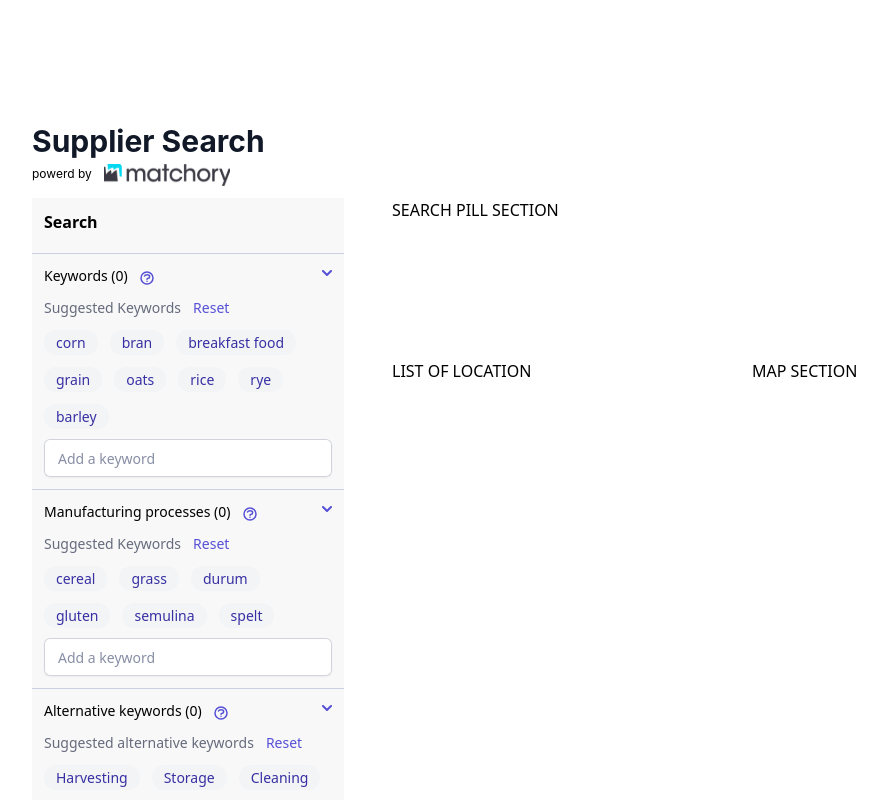
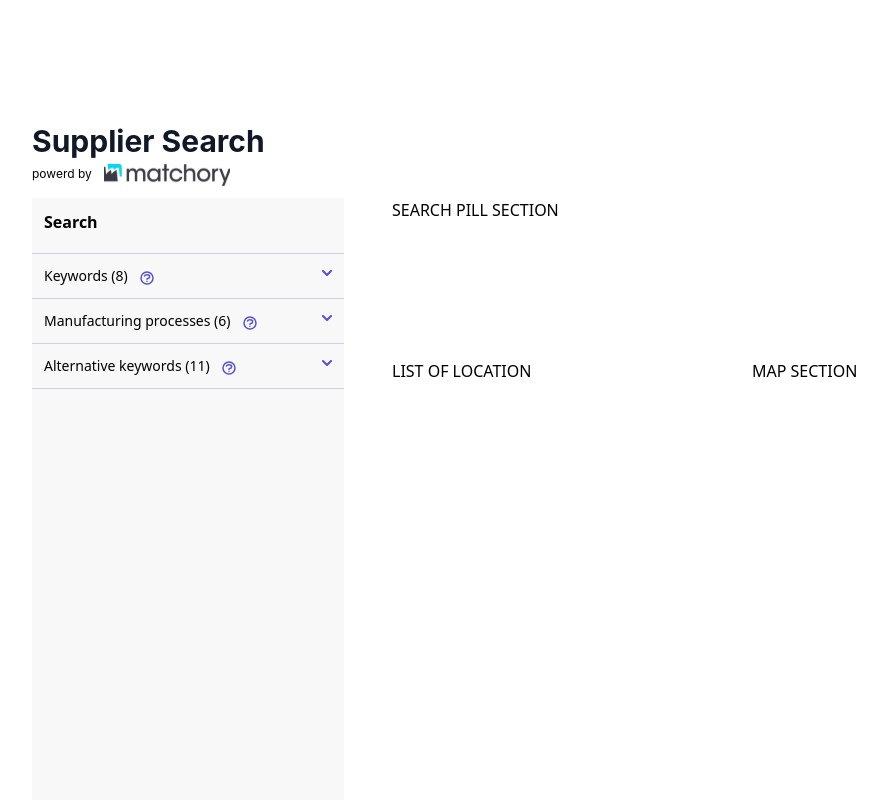
Before and after one commit to IamGiel/typescript-build-system, a React app: page /matchory in a window 1280 px wide. Shown: the top 800 px of the page, without its empty margins (87-974 px from the left). Built offline with nearby package versions, Linux system fonts and the light colour scheme.

Commit message:
working search sections

```diff
--- a/src/shared/matchory/MatchorySearch.tsx
+++ b/src/shared/matchory/MatchorySearch.tsx
@@ -8,12 +8,58 @@ type MatchorySearch = {
 };
 
 export const MatchorySearch = ({ title }: MatchorySearch) => {
+  const keywords = [
+    { name: 'corn', isSelected: true },
+    { name: 'bran', isSelected: true },
+    { name: 'breakfast food', isSelected: true },
+    { name: 'grain', isSelected: true },
+    { name: 'oats', isSelected: true },
+    { name: 'rice', isSelected: true },
+    { name: 'rye', isSelected: true },
+    { name: 'barley', isSelected: true },
+  ];
+  const mfgs = [
+    { name: 'cereal', isSelected: true },
+    { name: 'grass', isSelected: true },
+    { name: 'durum', isSelected: true },
+    { name: 'gluten', isSelected: true },
+    { name: 'semolina', isSelected: true },
+    { name: 'spelt', isSelected: true },
+  ];
+  const sections = {
+    keyword: 'KEYWORDS',
+    alternative: 'ALTERNATIVE_KEYWORDS',
+    mfgprocess: 'MANUFACTURING_PROCESSES',
+  };
+
+  const alternatives = [
+    { name: 'Harvesting', isSelected: true },
+    { name: 'Storage', isSelected: true },
+    { name: 'Cleaning', isSelected: true },
+    { name: 'Conditioning', isSelected: true },
+    { name: 'Bending', isSelected: true },
+    { name: 'Grinding', isSelected: true },
+    { name: 'Scrap Phase', isSelected: true },
+    { name: 'Sieving', isSelected: true },
+    { name: 'Packing', isSelected: true },
+    { name: 'Destoner', isSelected: true },
+    { name: 'Trieur', isSelected: true },
+  ];
   const [openKeyWords, setOpenKeyWords] = useState(false);
-  const [selectedKeyWords, setSelectedKeyWords] = useState([]);
-  const [selectedMfgProcesses, setSelectedMfgProcesses] = useState([]);
-  const [selectedAlternatives, setSelectedAlternatives] = useState([]);
+  const [openMfgs, setOpenMfgs] = useState(false);
+  const [openAlternatives, setOpenAlternatives] = useState(false);
+
+  const [selectedKeyWords, setSelectedKeyWords] = useState(keywords);
+  const [selectedMfgProcesses, setSelectedMfgProcesses] = useState(mfgs);
+  const [selectedAlternatives, setSelectedAlternatives] =
+    useState(alternatives);
+
+  const [newKeyword, setNewKeyword] = useState('');
+  const [newMfgsKeyWord, setnewMfgsKeyWord] = useState('');
+  const [newAlternativeKeyword, setnewAlternativeKeyword] = useState('');
 
   const handleBtnSelectKeyWords = (index, sectionName) => {
+    console.log('what is section name ', sectionName);
     const sectionStateMap = {
       [sections.keyword]: [selectedKeyWords, setSelectedKeyWords],
       [sections.mfgprocess]: [selectedMfgProcesses, setSelectedMfgProcesses],
@@ -22,56 +68,85 @@ export const MatchorySearch = ({ title }: MatchorySearch) => {
 
     const [selectedState, setSelectedState] = sectionStateMap[sectionName];
 
-    if (selectedState.includes(index)) {
-      setSelectedState(selectedState.filter((item) => item !== index));
-    } else {
-      setSelectedState([...selectedState, index]);
+    // Create a copy of the selected state array
+    const updatedState = [...selectedState];
+
+    // Get the selected keyword object
+    const selectedKeyword = updatedState[index];
+
+    console.log('selected key word here ', selectedKeyword);
+
+    // Toggle the isSelected property of the selected keyword
+    selectedKeyword.isSelected = !selectedKeyword.isSelected;
+
+    // Update the state with the modified array
+    setSelectedState(updatedState);
+  };
+
+  const handleKeyDown = (e, sectionName) => {
+    console.log('e here ', e, sectionName);
+    if (e.key === 'Enter') {
+      if (sectionName === sections.keyword) {
+        handleAddKeyword();
+      }
+      if (sectionName === sections.mfgprocess) {
+        handleAddedMfgs();
+      }
+      if (sectionName === sections.alternative) {
+        handleAddAlternative();
+      }
     }
   };
 
-  const sections = {
-    keyword: 'KEYWORDS',
-    alternative: 'ALTERNATIVE_KEYWORDS',
-    mfgprocess: 'MANUFACTURING_PROCESSES',
+  const handleAddKeyword = () => {
+    console.log('handling add keyword');
+    if (newKeyword.trim() === '') return; // Ignore empty input
+
+    const updatedKeywords = [
+      ...selectedKeyWords,
+      { name: newKeyword, isSelected: true },
+    ];
+
+    setSelectedKeyWords(updatedKeywords);
+    setNewKeyword(''); // Reset the input field
   };
 
-  const keywords = [
-    'corn',
-    'bran',
-    'breakfast food',
-    'grain',
-    'oats',
-    'rice',
-    'rye',
-    'barley',
+  const handleAddedMfgs = () => {
+    if (newMfgsKeyWord.trim() === '') return; // Ignore empty input
+
+    const updatedKeywords = [
+      ...selectedMfgProcesses,
+      { name: newMfgsKeyWord, isSelected: true },
     ];
 
-  const mfgs = ['cereal', 'grass', 'durum', 'gluten', 'semulina', 'spelt'];
+    setSelectedMfgProcesses(updatedKeywords);
+    setnewMfgsKeyWord(''); // Reset the input field
+  };
 
-  const alternatives = [
-    'Harvesting',
-    'Storage',
-    'Cleaning',
-    'Conditioning',
-    'Bending',
-    'Grinding',
-    'Scrap Phase',
-    'Sieving',
-    'Packing',
-    'Destoner',
-    'Trieur',
+  const handleAddAlternative = () => {
+    if (newAlternativeKeyword.trim() === '') return; // Ignore empty input
+
+    const updatedKeywords = [
+      ...selectedAlternatives,
+      { name: newAlternativeKeyword, isSelected: true },
     ];
+
+    setSelectedAlternatives(updatedKeywords);
+    setnewAlternativeKeyword(''); // Reset the input field
+  };
 
   return (
     <div className="matchory-search-container flex flex-col min-h-[658px] w-[312px] bg-[#F8F8F8]">
       <div className="title-section flex p-[12px] h-[56px] text-[16px] font-[700] border-b-[1px] border-[#CBD1E2]">
         {title}
       </div>
+
       <div className="keyword-section items-center gap-[12px] p-[12px] border-b-[1px] border-[#CBD1E2]">
         <div className="section-opener  flex justify-between">
           <div className="right-divs flex items-center">
             <span className="font-inter font-[500] text-[14px] leading-[20px] mr-3">
-              Keywords ({selectedKeyWords.length})
+              Keywords (
+              {selectedKeyWords.filter((item) => item.isSelected).length})
             </span>
             <img
               className="infocircle pt-[4px] mr-3 cursor-pointer"
@@ -88,6 +163,7 @@ export const MatchorySearch = ({ title }: MatchorySearch) => {
             />
           </div>
         </div>
+        {openKeyWords && (
           <div className="keywords-list-container flex flex-col">
             <div className="sec-sub-header flex flex-row gap-[12px] mt-[12px] mb-[12px]">
               <div className="flex">
@@ -102,21 +178,21 @@ export const MatchorySearch = ({ title }: MatchorySearch) => {
               </div>
             </div>
             <div className="keywords-lists flex flex-wrap gap-[12px]">
-            {keywords &&
-              keywords.map((items, idx) => (
+              {selectedKeyWords &&
+                selectedKeyWords.map((item, idx) => (
                   <div className="button-container flex gap-[12px]" key={idx}>
+                    {item.isSelected && (
                       <button
                         className={`whitespace-nowrap text-[#3730A3] text-[14px] font-[500] font-inter rounded-[12px] px-[12px] py-[2px] ${
-                      selectedKeyWords.includes(idx)
-                        ? 'bg-[#E0E7FF]'
-                        : 'bg-[#F3F4F6]'
+                          item.isSelected ? 'bg-[#E0E7FF]' : 'bg-[#F3F4F6]'
                         }`}
                         onClick={() =>
                           handleBtnSelectKeyWords(idx, sections.keyword)
                         }
                       >
-                    {items}
+                        {item.name}
                       </button>
+                    )}
                   </div>
                 ))}
             </div>
@@ -127,18 +203,24 @@ export const MatchorySearch = ({ title }: MatchorySearch) => {
                   name="first-name"
                   id="first-name"
                   placeholder="Add a keyword"
+                  value={newKeyword}
+                  onChange={(e) => setNewKeyword(e.target.value)}
+                  onKeyDown={(evt) => handleKeyDown(evt, sections.keyword)}
                   autoComplete="given-name"
                   className="block w-full rounded-md border-1 px-3.5 py-2 text-[#878EA5] h-[38px] text-[14px] font-[500] shadow-sm ring-1 ring-inset ring-gray-300 placeholder:text-[#878EA5] focus:ring-2 focus:ring-inset focus:ring-indigo-600 sm:text-sm sm:leading-6"
                 />
               </div>
             </div>
           </div>
+        )}
       </div>
+
       <div className="manufacturing-process-section items-center gap-[12px] p-[12px] border-b-[1px] border-[#CBD1E2]">
         <div className="section-opener  flex justify-between">
           <div className="right-divs flex items-center">
             <span className="font-inter font-[500] text-[14px] leading-[20px] mr-3">
-              Manufacturing processes ({selectedMfgProcesses.length})
+              Manufacturing processes (
+              {selectedMfgProcesses.filter((item) => item.isSelected).length})
             </span>
             <img
               className="infocircle pt-[4px] mr-3 cursor-pointer"
@@ -149,17 +231,18 @@ export const MatchorySearch = ({ title }: MatchorySearch) => {
           <div className="chevron-container">
             <img
               className="infocircle pt-[4px] cursor-pointer"
-              src={openKeyWords ? chevronUp : chevronDown}
+              src={openMfgs ? chevronUp : chevronDown}
               alt="open"
-              onClick={() => setOpenKeyWords(!openKeyWords)}
+              onClick={() => setOpenMfgs(!openMfgs)}
             />
           </div>
         </div>
+        {openMfgs && (
           <div className="keywords-list-container flex flex-col">
             <div className="sec-sub-header flex flex-row gap-[12px] mt-[12px] mb-[12px]">
               <div className="flex">
                 <span className="font-inter font-[500] text-[14px] leading-[20px] text-[#656B7C]">
-                Suggested Keywords
+                  Suggested Mfg processes
                 </span>
               </div>
               <div className="flex">
@@ -169,21 +252,21 @@ export const MatchorySearch = ({ title }: MatchorySearch) => {
               </div>
             </div>
             <div className="keywords-lists flex flex-wrap gap-[12px]">
-            {mfgs &&
-              mfgs.map((items, idx) => (
+              {selectedMfgProcesses &&
+                selectedMfgProcesses.map((item, idx) => (
                   <div className="button-container flex gap-[12px]" key={idx}>
+                    {item.isSelected && (
                       <button
                         className={`whitespace-nowrap text-[#3730A3] text-[14px] font-[500] font-inter rounded-[12px] px-[12px] py-[2px] ${
-                      selectedMfgProcesses.includes(idx)
-                        ? 'bg-[#E0E7FF]'
-                        : 'bg-[#F3F4F6]'
+                          item.isSelected ? 'bg-[#E0E7FF]' : 'bg-[#F3F4F6]'
                         }`}
                         onClick={() =>
                           handleBtnSelectKeyWords(idx, sections.mfgprocess)
                         }
                       >
-                    {items}
+                        {item.name}
                       </button>
+                    )}
                   </div>
                 ))}
             </div>
@@ -194,18 +277,24 @@ export const MatchorySearch = ({ title }: MatchorySearch) => {
                   name="first-name"
                   id="first-name"
                   placeholder="Add a keyword"
+                  value={newMfgsKeyWord}
+                  onChange={(e) => setnewMfgsKeyWord(e.target.value)}
+                  onKeyDown={(evt) => handleKeyDown(evt, sections.mfgprocess)}
                   autoComplete="given-name"
                   className="block w-full rounded-md border-1 px-3.5 py-2 text-[#878EA5] h-[38px] text-[14px] font-[500] shadow-sm ring-1 ring-inset ring-gray-300 placeholder:text-[#878EA5] focus:ring-2 focus:ring-inset focus:ring-indigo-600 sm:text-sm sm:leading-6"
                 />
               </div>
             </div>
           </div>
+        )}
       </div>
+
       <div className="alternative-keywords-section items-center gap-[12px] p-[12px] border-b-[1px] border-[#CBD1E2]">
         <div className="section-opener  flex justify-between">
           <div className="right-divs flex items-center">
             <span className="font-inter font-[500] text-[14px] leading-[20px] mr-3">
-              Alternative keywords ({selectedAlternatives.length})
+              Alternative keywords (
+              {selectedAlternatives.filter((item) => item.isSelected).length})
             </span>
             <img
               className="infocircle pt-[4px] mr-3 cursor-pointer"
@@ -216,12 +305,13 @@ export const MatchorySearch = ({ title }: MatchorySearch) => {
           <div className="chevron-container">
             <img
               className="infocircle pt-[4px] cursor-pointer"
-              src={openKeyWords ? chevronUp : chevronDown}
+              src={openAlternatives ? chevronUp : chevronDown}
               alt="open"
-              onClick={() => setOpenKeyWords(!openKeyWords)}
+              onClick={() => setOpenAlternatives(!openAlternatives)}
             />
           </div>
         </div>
+        {openAlternatives && (
           <div className="keywords-list-container flex flex-col">
             <div className="sec-sub-header flex flex-row gap-[12px] mt-[12px] mb-[12px]">
               <div className="flex">
@@ -236,21 +326,21 @@ export const MatchorySearch = ({ title }: MatchorySearch) => {
               </div>
             </div>
             <div className="keywords-lists flex flex-wrap gap-[12px]">
-            {alternatives &&
-              alternatives.map((items, idx) => (
+              {selectedAlternatives &&
+                selectedAlternatives.map((item, idx) => (
                   <div className="button-container flex gap-[12px]" key={idx}>
+                    {item.isSelected && (
                       <button
                         className={`whitespace-nowrap text-[#3730A3] text-[14px] font-[500] font-inter rounded-[12px] px-[12px] py-[2px] ${
-                      selectedAlternatives.includes(idx)
-                        ? 'bg-[#E0E7FF]'
-                        : 'bg-[#F3F4F6]'
+                          item.isSelected ? 'bg-[#E0E7FF]' : 'bg-[#F3F4F6]'
                         }`}
                         onClick={() =>
                           handleBtnSelectKeyWords(idx, sections.alternative)
                         }
                       >
-                    {items}
+                        {item.name}
                       </button>
+                    )}
                   </div>
                 ))}
             </div>
@@ -261,12 +351,16 @@ export const MatchorySearch = ({ title }: MatchorySearch) => {
                   name="first-name"
                   id="first-name"
                   placeholder="Add a keyword"
+                  value={newAlternativeKeyword}
+                  onChange={(e) => setnewAlternativeKeyword(e.target.value)}
+                  onKeyDown={(evt) => handleKeyDown(evt, sections.alternative)}
                   autoComplete="given-name"
                   className="block w-full rounded-md border-1 px-3.5 py-2 text-[#878EA5] h-[38px] text-[14px] font-[500] shadow-sm ring-1 ring-inset ring-gray-300 placeholder:text-[#878EA5] focus:ring-2 focus:ring-inset focus:ring-indigo-600 sm:text-sm sm:leading-6"
                 />
               </div>
             </div>
           </div>
+        )}
       </div>
     </div>
   );
```
Lines whose indentation alone changed are shown as unchanged.
